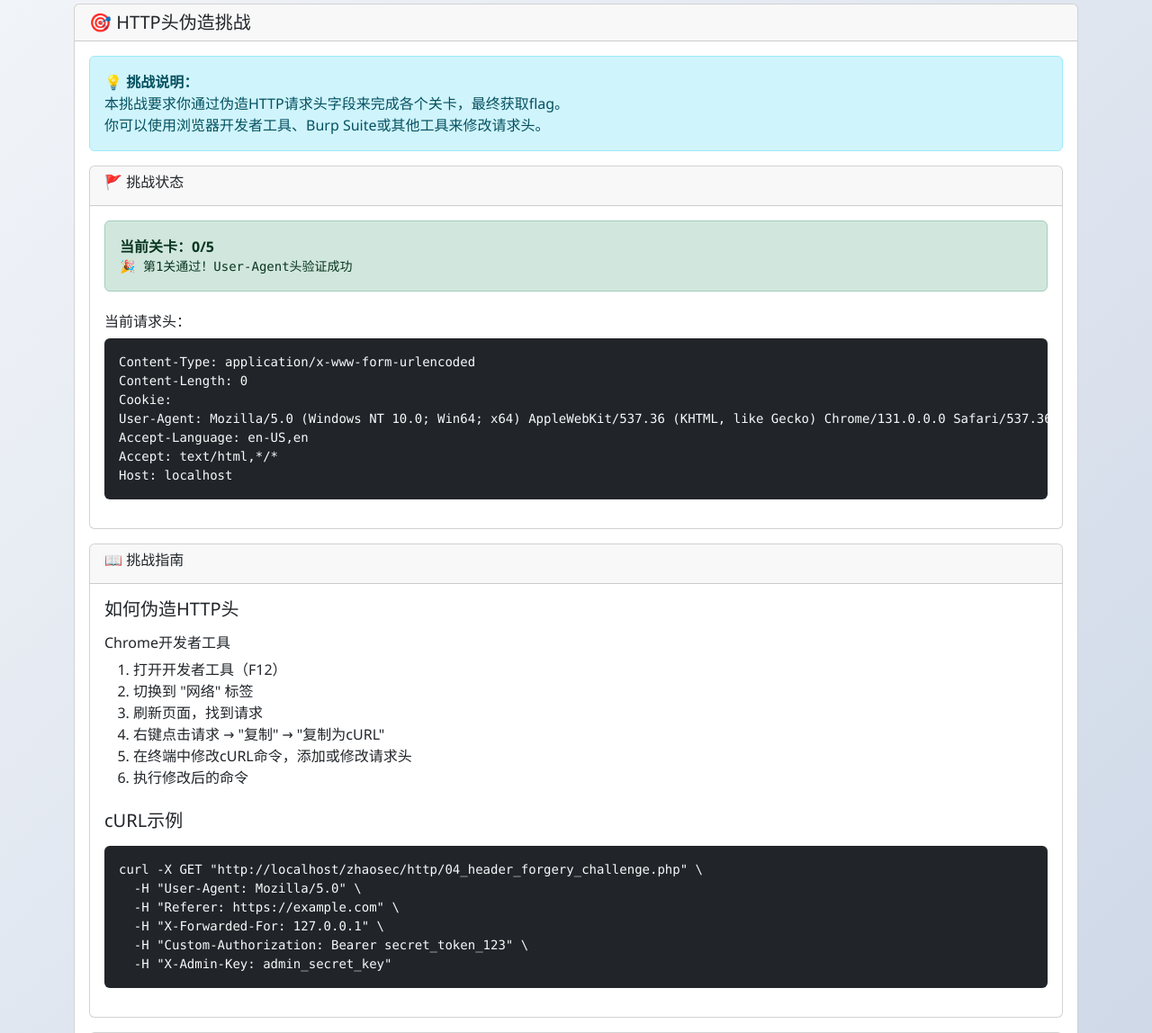
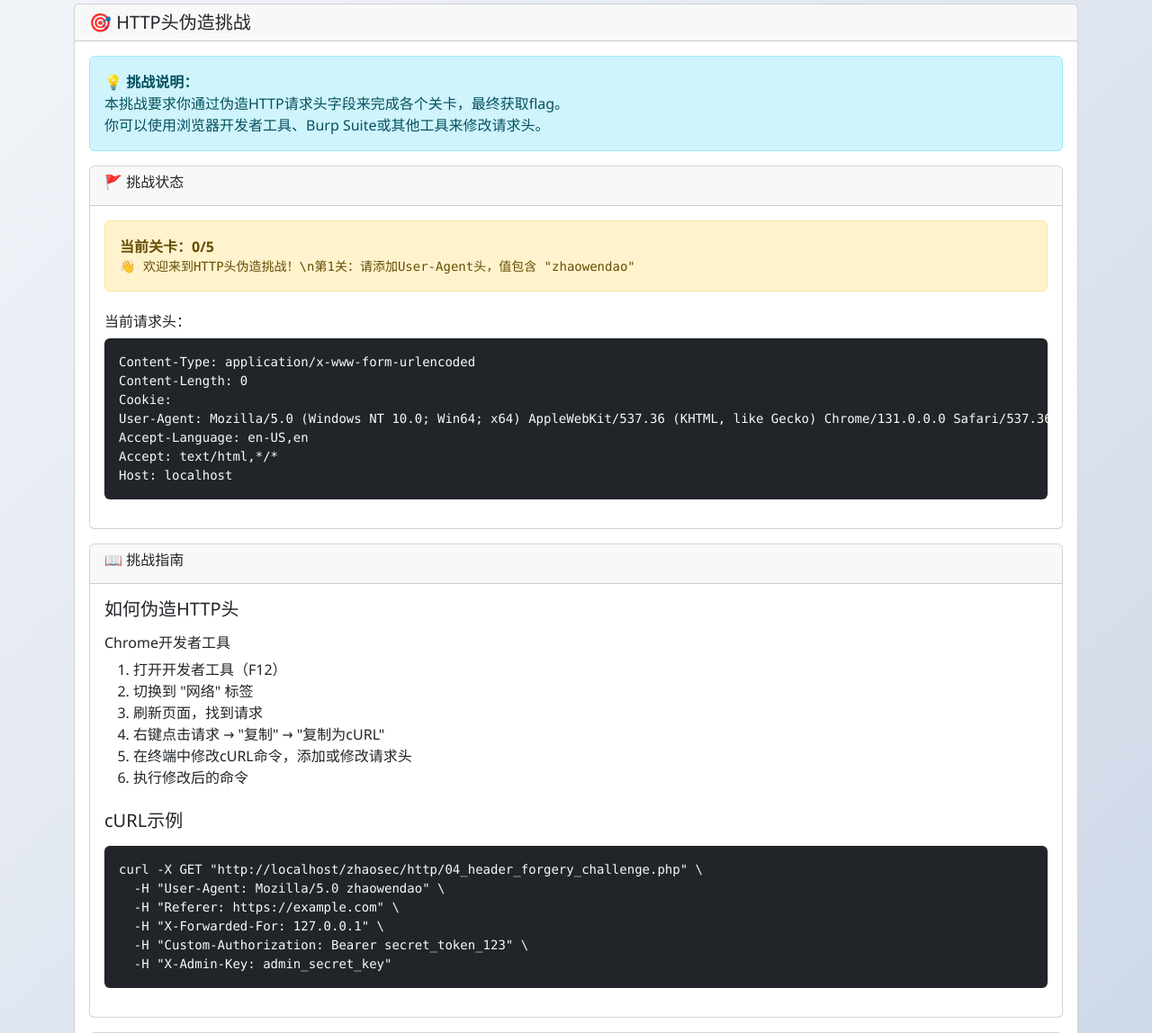
Before and after one commit to KingLann/zhaosec, a PHP site: page /zhaosec/http/04_header_forgery_challenge.php in a window 1280 px wide. Shown: the part 293-1441 px from the top of the page at 90% size. Run offline with PHP 8.4, Linux system fonts and the light colour scheme.

Commit message:
更新HTTP头伪造挑战第1关，将User-Agent头验证条件改为包含'zhaowendao'

```diff
--- a/http/04_header_forgery_challenge.php
+++ b/http/04_header_forgery_challenge.php
@@ -29,12 +29,12 @@ $success = false;
 switch ($level) {
     case 0:
         // 第1关：添加User-Agent头
-        if (isset($_SERVER['HTTP_USER_AGENT']) && strpos($_SERVER['HTTP_USER_AGENT'], 'Mozilla/5.0') !== false) {
+        if (isset($_SERVER['HTTP_USER_AGENT']) && strpos($_SERVER['HTTP_USER_AGENT'], 'zhaowendao') !== false) {
             $_SESSION['challenge_level'] = 1;
             $message = '🎉 第1关通过！User-Agent头验证成功';
             $success = true;
         } else {
-            $message = '👋 欢迎来到HTTP头伪造挑战！\n第1关：请添加User-Agent头，值包含 "Mozilla/5.0"';
+            $message = '👋 欢迎来到HTTP头伪造挑战！\n第1关：请添加User-Agent头，值包含 "zhaowendao"';
         }
         break;
 
@@ -148,7 +148,7 @@ $content .= '</code></pre>
 
                     <h5 class="mb-3 mt-4">cURL示例</h5>
                     <pre class="bg-dark text-light p-3 rounded"><code>curl -X GET "http://localhost/zhaosec/http/04_header_forgery_challenge.php" \
-  -H "User-Agent: Mozilla/5.0" \
+  -H "User-Agent: Mozilla/5.0 zhaowendao" \
   -H "Referer: https://example.com" \
   -H "X-Forwarded-For: 127.0.0.1" \
   -H "Custom-Authorization: Bearer secret_token_123" \
```
